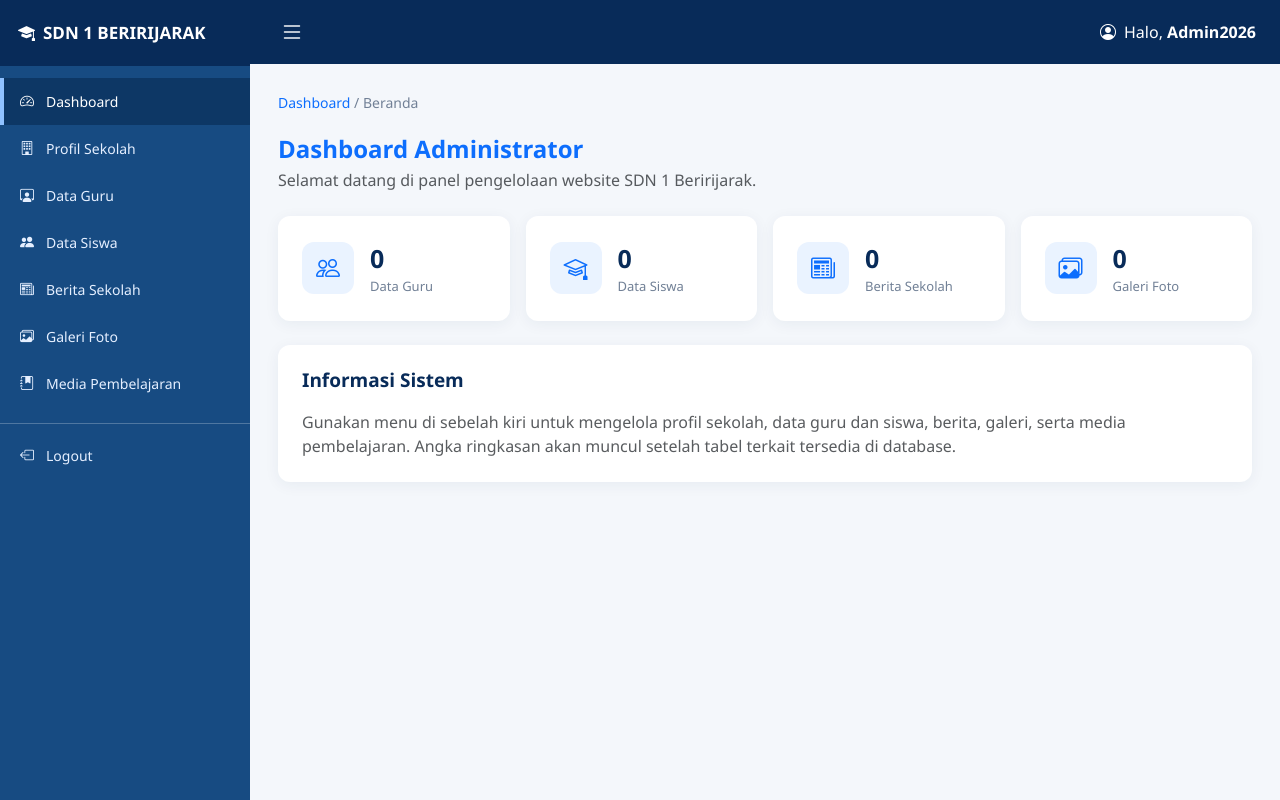
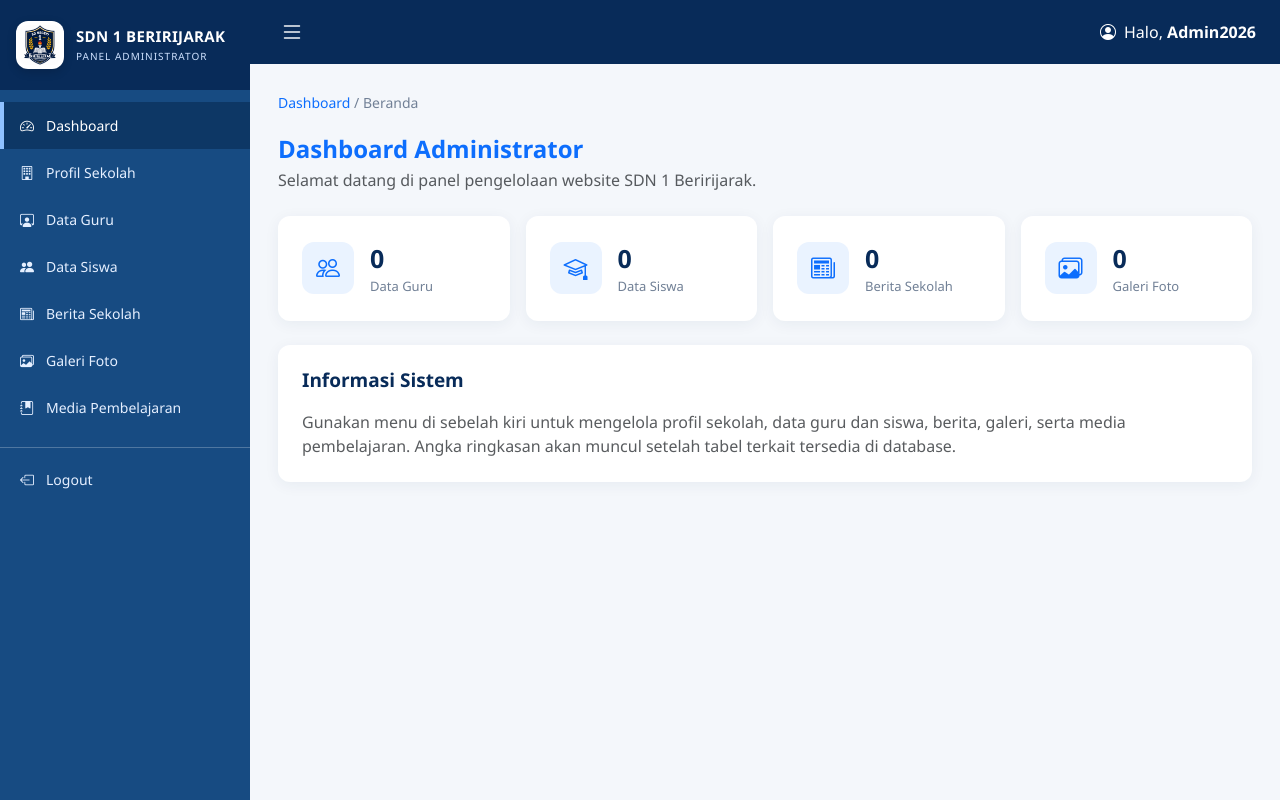
Before and after one commit to rialatifa72-coder/website-sdn1-beririjarak, a PHP site: page /dashboard_admin.php in a window 1280 px wide. Run offline with PHP 8.4, Linux system fonts and the light colour scheme; a user stored in the database is signed in; data that the repository does not hold is empty.

Commit message:
Tambahkan logo sekolah pada sidebar dashboard admin

```diff
--- a/dashboard_admin.php
+++ b/dashboard_admin.php
@@ -38,7 +38,11 @@ body{margin:0;font-family:'Segoe UI',Tahoma,sans-serif;background:var(--bg);colo
 .wrapper{display:flex;min-height:100vh}
 #sidebar{width:250px;min-width:250px;background:var(--sidebar);color:#fff;transition:.25s}
 #sidebar.collapsed{margin-left:-250px}
-.sidebar-header{padding:20px 18px;background:var(--navy);font-size:17px;font-weight:700}
+.sidebar-header{padding:18px 16px;background:var(--navy);font-size:15px;font-weight:700}
+.sidebar-brand{display:flex;align-items:center;gap:12px;min-height:54px}
+.sidebar-brand-logo{width:48px;height:48px;min-width:48px;object-fit:contain;background:#fff;border-radius:12px;padding:4px;box-shadow:0 3px 10px rgba(0,0,0,.16)}
+.sidebar-brand-text{display:block;line-height:1.3;letter-spacing:.35px}
+.sidebar-brand-text small{display:block;margin-top:4px;font-size:10px;font-weight:500;letter-spacing:1px;color:#cfe2ff}
 .sidebar-menu{list-style:none;padding:12px 0;margin:0}
 .sidebar-menu a{display:flex;align-items:center;gap:12px;padding:13px 20px;color:#e5efff;text-decoration:none;font-size:14px}
 .sidebar-menu a:hover,.sidebar-menu li.active a{background:#0d3765;color:#fff}
@@ -63,7 +67,12 @@ body{margin:0;font-family:'Segoe UI',Tahoma,sans-serif;background:var(--bg);colo
 <body>
 <div class="wrapper">
 <nav id="sidebar">
-    <div class="sidebar-header"><i class="bi bi-mortarboard-fill me-2"></i>SDN 1 BERIRIJARAK</div>
+    <div class="sidebar-header">
+        <div class="sidebar-brand">
+            <img src="logo.jpeg" alt="Logo SDN 1 Beririjarak" class="sidebar-brand-logo">
+            <span class="sidebar-brand-text">SDN 1 BERIRIJARAK<small>PANEL ADMINISTRATOR</small></span>
+        </div>
+    </div>
     <ul class="sidebar-menu">
         <li class="<?= $page === "beranda" ? "active" : "" ?>"><a href="dashboard_admin.php?page=beranda"><i class="bi bi-speedometer2"></i>Dashboard</a></li>
         <li class="<?= $page === "profil" ? "active" : "" ?>"><a href="dashboard_admin.php?page=profil"><i class="bi bi-building"></i>Profil Sekolah</a></li>
```
